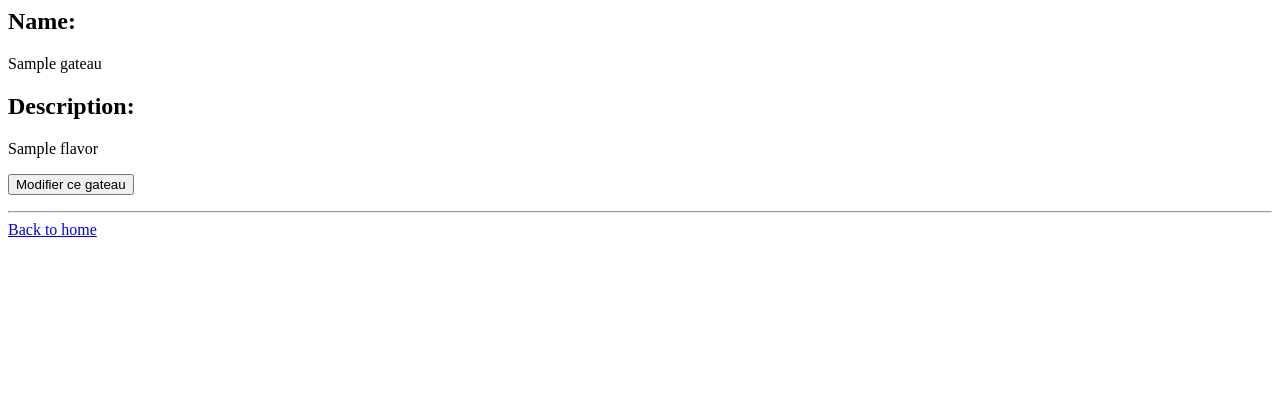
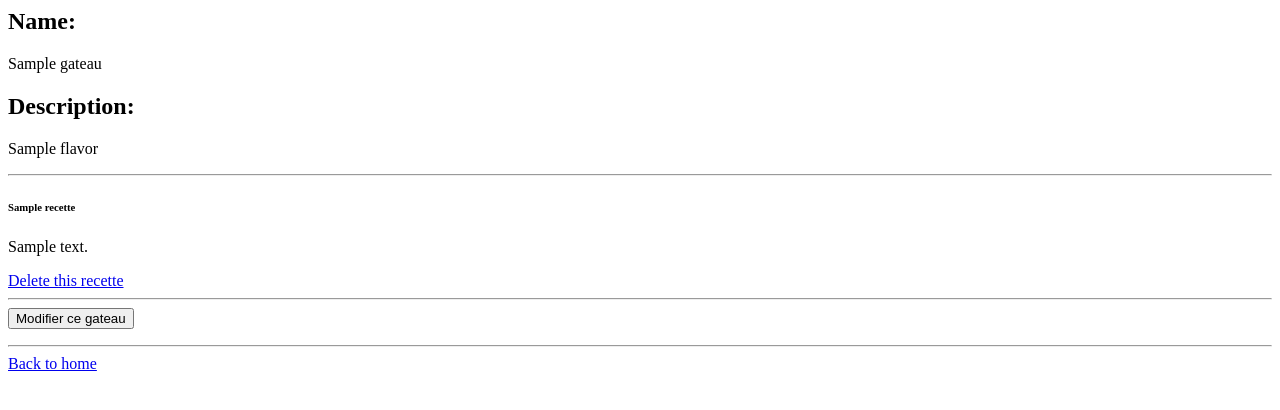
Before and after one commit to JessicaVF/garage-php, a PHP site: template templates/gateaux/gateau.html.php in a window 1280 px wide. Shown: the top 410 px of the page. Run offline with PHP 8.4, Linux system fonts and the light colour scheme; the template is opened without the code that fills it: most values are stand-ins (such as "Sample title", 1, 10 or a date in 2020).

Commit message:
recettes in gateaux

```diff
--- a/core/Controllers/Annonce.php
+++ b/core/Controllers/Annonce.php
@@ -2,10 +2,13 @@
 namespace Controllers;
 
 class Annonce extends Controller{
+
     protected $modelName = \Model\Annonce::class;
+
     /**
      * Add an annonce
      */
+
     public function save(){
         $name = null;
         $price = null;
--- a/core/Controllers/Gateau.php
+++ b/core/Controllers/Gateau.php
@@ -35,7 +35,11 @@ class Gateau extends Controller{
 
         $titreDeLaPage = $gateau['name'];
 
-        \Rendering::render("gateaux/gateau", compact('gateau', 'titreDeLaPage'));
+        $modelRecette = new \Model\ Recette();
+
+        $recettes = $modelRecette->findAllByGateau($gateau_id);
+
+        \Rendering::render("gateaux/gateau", compact('gateau', 'titreDeLaPage', 'recettes'));
     }
     /**
      * Delete a gateau
--- a/templates/gateaux/gateau.html.php
+++ b/templates/gateaux/gateau.html.php
@@ -21,12 +21,20 @@
             <p><?php echo $gateau['flavor'];?></p>
         </div>
     </div>
-        <?php }?>
+        <?php } foreach($recettes as $recette){?>
+            <hr>
+            <h6><?php echo $recette['name']?></h6>
+            <p><?php echo $recette['description']?></p>
+
+            <a class="btn btn-danger" href="index.php?controller=recette&task=suppr&id=<?php echo $recette['id']?>">Delete this recette </a>
+
+        <?php } ?>
+    <hr>
         <form action="index.php?controller=gateau&task=create" method="POST">
             <button type="submit" name="id" value="<?php echo $gateau['id'] ?>" class="btn btn-warning">Modifier ce gateau</button>
-            </form>
+        </form>
     <hr>
-    <a class="btn btn-primary" href="index.php?controller=gateau&task=index">Back to home</a>
+        <a class="btn btn-primary" href="index.php?controller=gateau&task=index">Back to home</a>
     <br>
     <br>
 </div>
```
Also changed, not shown: core/Controllers/Recette.php (added, +9 -0 lines), core/model/Recette.php (added, +21 -0 lines).
